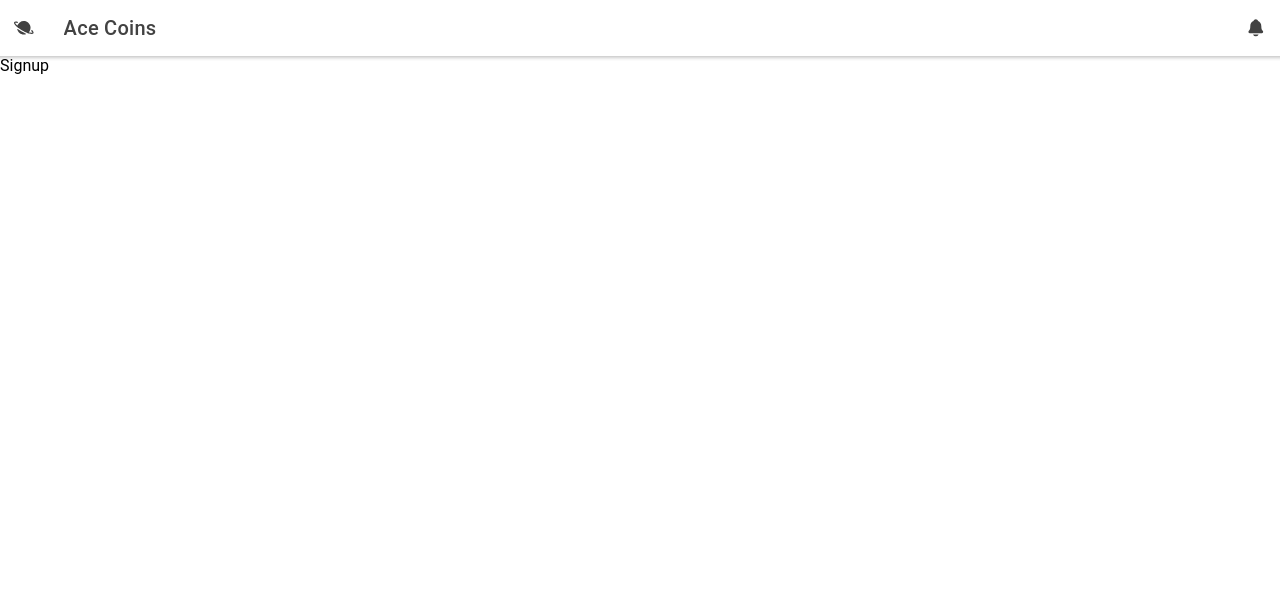
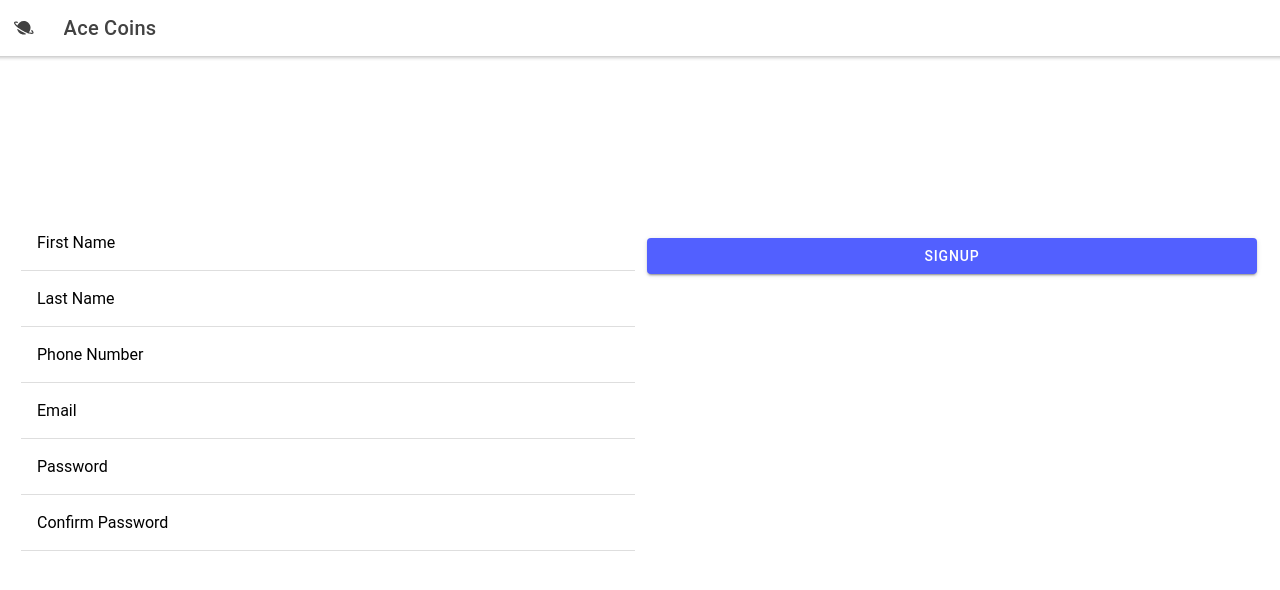
Before and after one commit to samiksha0302/ace-coins-8t4lin, a React (Create React App) app: page /pageSignup in a window 1280 px wide. Shown: the top 590 px of the page. Built offline with nearby package versions, Linux system fonts and the light colour scheme.

Commit message:
commit 8 -Signup page updated

```diff
--- a/src/pages/pageLogin.tsx
+++ b/src/pages/pageLogin.tsx
@@ -14,6 +14,7 @@ import { useParams } from 'react-router';
 
 import { home , receipt , wallet , planet, notifications, trendingUp, trendingDown, person  } from 'ionicons/icons';
 import PageSignup from './pageSignup';
+import { monitorEventLoopDelay } from 'perf_hooks';
 
 const PageLogin = () => {
 
--- a/src/pages/pageSignup.tsx
+++ b/src/pages/pageSignup.tsx
@@ -1,8 +1,8 @@
 import { IonContent, IonHeader, IonPage, IonTitle, IonToolbar,
     IonLabel, IonButton, IonIcon, IonButtons ,
     IonRow, IonCol, IonGrid, IonItem,
-    IonCard, IonCardContent, IonCardHeader, IonCardTitle, IonCardSubtitle, IonList , IonBackButton, IonListHeader, IonAvatar
-
+    IonCard, IonCardContent, IonCardHeader, IonCardTitle, IonCardSubtitle, IonList , IonBackButton, IonListHeader, IonAvatar,
+    IonInput, IonRouterLink
   } from '@ionic/react';
 
 import './pageSignup.css';
@@ -29,17 +29,61 @@ const PageSignup = () => {
 
                     <IonButtons slot="end">
                         <IonButton>
-                        <IonIcon icon={notifications} />
+
                         </IonButton>
                     </IonButtons>
                 </IonToolbar>
             </IonHeader>
 
+
             <IonContent>
+            <IonRow className='ion-padding'>
+                    <IonCol className='ion-text-center ion-padding'>
+                        <IonIcon
+                        style={{ fontSize: "70px", color: "#0040ff" }}
 
-                Signup
+                        />
+                    </IonCol>
+                </IonRow>
+                <IonRow className='ion-text-center ion-padding'>
+                    <IonCol>
+                    <IonItem>
+                            <IonLabel position="floating"> First Name</IonLabel>
+                            <IonInput  type="text"></IonInput>
+                        </IonItem>
+                        <IonItem>
+                            <IonLabel position="floating"> Last Name</IonLabel>
+                            <IonInput  type="text"></IonInput>
+                        </IonItem>
+                        <IonItem>
+                            <IonLabel position="floating"> Phone Number</IonLabel>
+                            <IonInput  type="text"></IonInput>
+                        </IonItem>
+                        <IonItem>
+                            <IonLabel position="floating"> Email</IonLabel>
+                            <IonInput  type="email"></IonInput>
+                        </IonItem>
+                        <IonItem>
+                            <IonLabel position="floating"> Password</IonLabel>
+                            <IonInput  type="password"></IonInput>
+                        </IonItem>
+                        <IonItem>
+                            <IonLabel position="floating"> Confirm Password</IonLabel>
+                            <IonInput  type="password"></IonInput>
+                        </IonItem>
 
-            </IonContent>
+                    </IonCol>
+
+                    <IonCol>
+
+                        <IonRouterLink routerLink='./pageSignup'>
+                            <IonCol size="11">
+                                <IonButton expand="block">Signup</IonButton>
+                            </IonCol>
+						</IonRouterLink>
+                    </IonCol>
+                </IonRow>
+                </IonContent>
 		</IonPage>
 	);
 };
```
